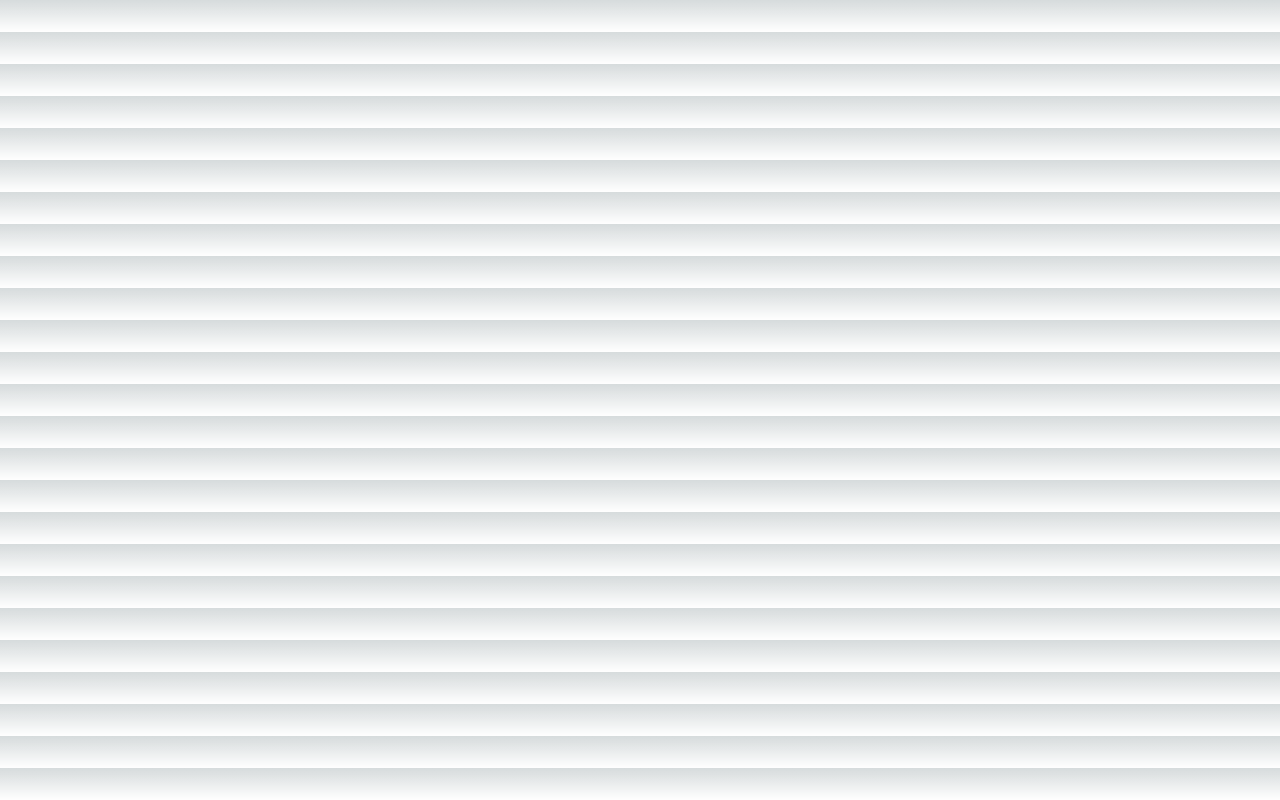
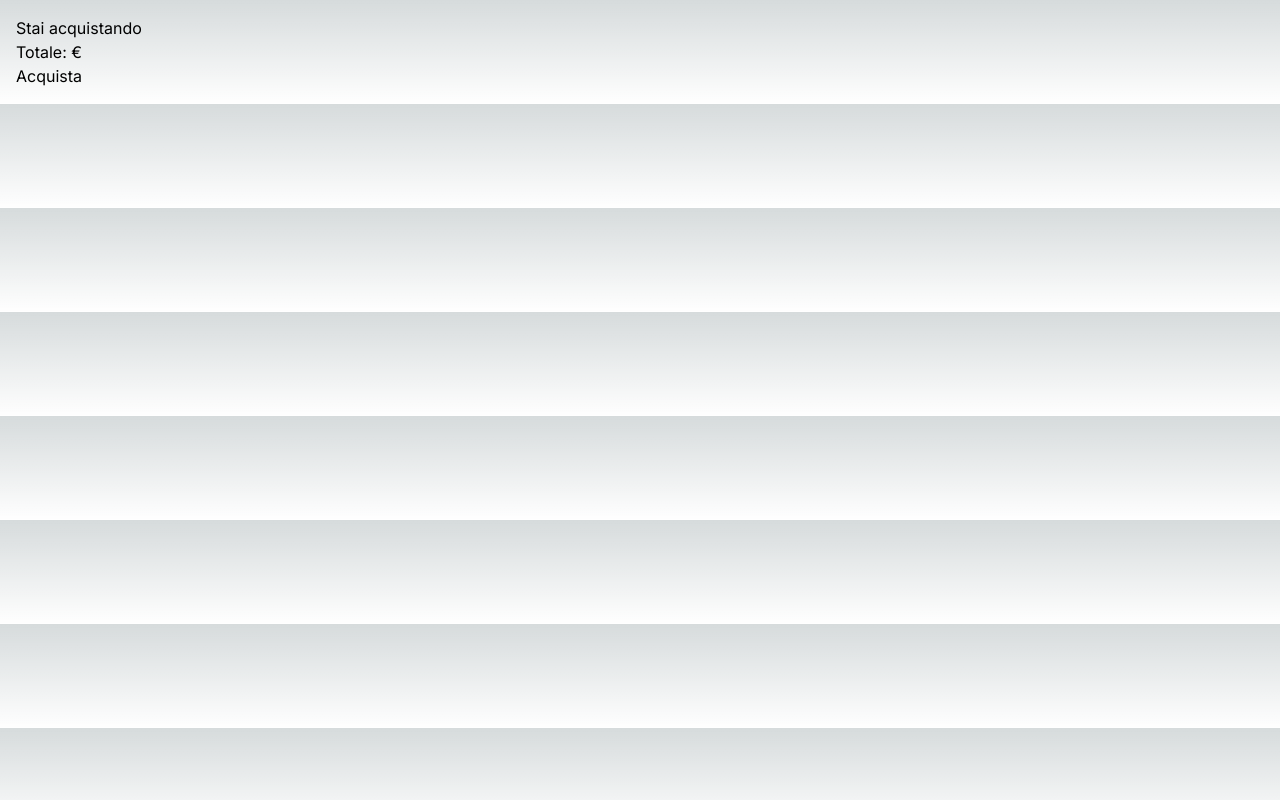
Before and after one commit to Marcom966/xPahrma-, a Next.js app: page /Checkout in a window 1280 px wide. Built offline with nearby package versions, Linux system fonts and the light colour scheme.

Commit message:
Frontend finito (ora da abbellire)

```diff
--- a/app/Checkout/page.tsx
+++ b/app/Checkout/page.tsx
@@ -1,17 +1,21 @@
 "use client"
 import React from "react";
 import { useSearchParams } from "next/navigation";
+import { useRouter } from "next/navigation";
 
 function Checkout (){
     const searchParams = useSearchParams();
-    const search = searchParams.get('name')
-
+    const search = searchParams.get('name');
+    const price = searchParams.get('price');
+    const route = useRouter();
 
     return (
             <div className="complimenti">
-                <h1>
-                    {search}
+                <h1 className="h1">
+                    Stai acquistando {search}
                 </h1>
+                <p className="pCheckout">Totale: {price}€</p>
+                <button className="button" type="button" onClick={()=>route.push('/ThankYou')}>Acquista</button>
             </div>
             );
 }
--- a/app/Model/Model.tsx
+++ b/app/Model/Model.tsx
@@ -19,7 +19,7 @@ export function Model({object}:{object: Object}){
                 <p>Caricato il: {arrayFromObj[2]}</p>
                 <p>Disponibilità: {arrayFromObj[6]}</p>
             </center>
-            <Link className="link" href={{pathname:'/Checkout', query: {name: arrayFromObj[0]}}}>
+            <Link className="link" href={{pathname:'/Checkout', query: {name: arrayFromObj[0], price: arrayFromObj[3]}}}>
                 Acquista questo prodotto
             </Link>
         </div>
--- /dev/null
+++ b/app/ThankYou/page.jsx
@@ -0,0 +1,14 @@
+"use client"
+import React from "react";
+import { useRouter } from "next/navigation";
+
+const ThankYou = () =>{
+    const router = useRouter();
+    return(
+        <div className="ThankYou">
+            <h1 className="bigH1">Grazie per l'acquisto</h1>
+            <button type="button" className="button" id="button" onClick={()=>router.push('/')}>Torna alla homepage</button>
+        </div>
+    )
+}
+export default ThankYou;
```
